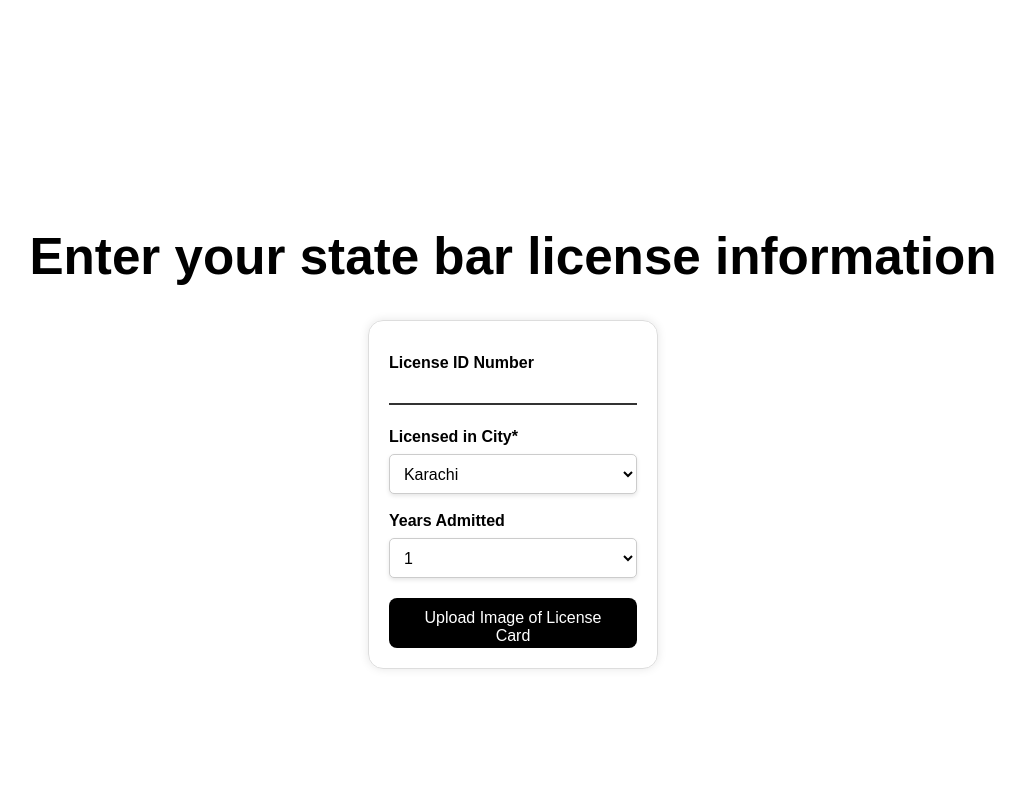
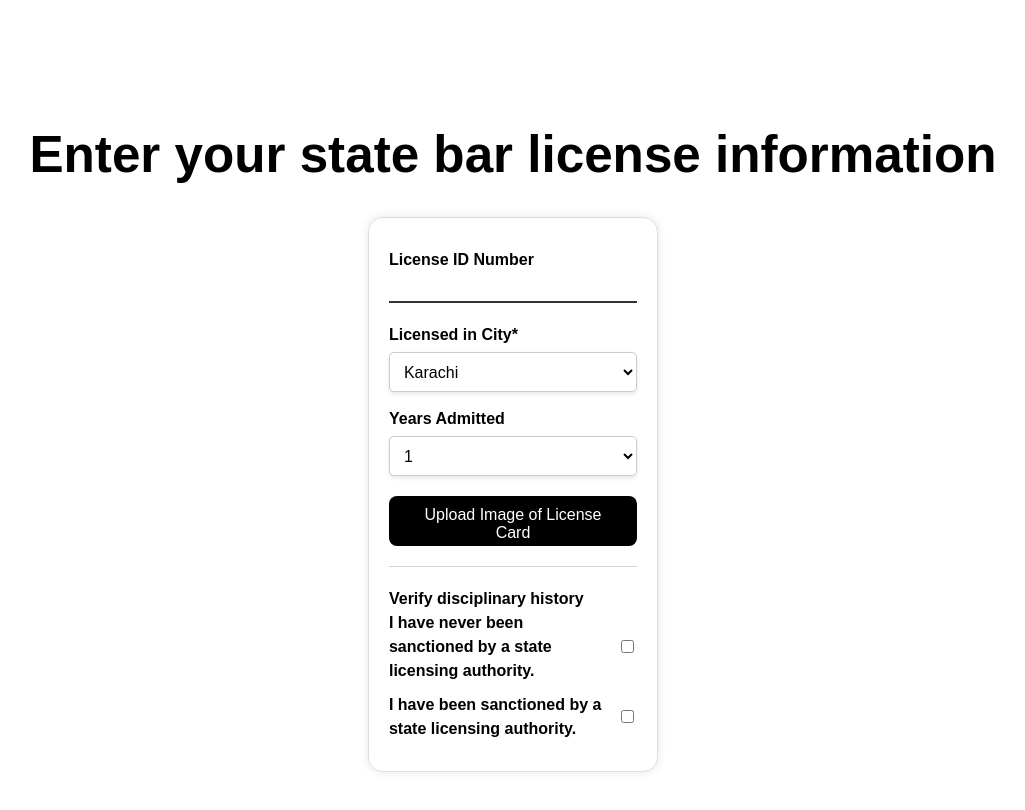
Before and after one commit to Muhammad-Fasih07/LegalApp, a React (Vite) app: page /lawyersPersonalDetails in a window 1280 px wide. Shown: the top 810 px of the page, without its empty margins (127-1152 px from the left). Built offline with nearby package versions, Linux system fonts and the light colour scheme.

Commit message:
feat: Add checkbox options for verifying disciplinary history in lawyerPersonalDetails screen

```diff
--- a/src/Screens/lawyerPersonalDetails.tsx
+++ b/src/Screens/lawyerPersonalDetails.tsx
@@ -5,6 +5,8 @@ import InputField from "../components/InputField";
 import Modal from "react-modal";
 import ImageUploadModal from "../components/ImageUploadModal";
 import Button from "../components/buttons/button";
+
+import Checkbox from "../components/buttons/checkBox";
 
 Modal.setAppElement("#root");
 
@@ -43,8 +45,18 @@ function LawyersPersonalDetails() {
 
   const [formState, setFormState] = useState({ licenseNumber: "" });
 
+  const [selectedOptions, setSelectedOptions] = useState<string[]>([]);
   const handleInputChange = (event: React.ChangeEvent<HTMLInputElement>) => {
     setFormState({ ...formState, [event.target.name]: event.target.value });
+  };
+  const handleOptionChange = (event: React.ChangeEvent<HTMLInputElement>) => {
+    if (event.target.checked) {
+      setSelectedOptions((prev) => [...prev, event.target.value]);
+    } else {
+      setSelectedOptions((prev) =>
+        prev.filter((value) => value !== event.target.value)
+      );
+    }
   };
   const [modalIsOpen, setModalIsOpen] = useState(false);
 
@@ -132,6 +144,43 @@ function LawyersPersonalDetails() {
           onRequestClose={() => setModalIsOpen(false)}
           onImageUpload={setSelectedImage}
         />
+        <hr
+          style={{
+            border: "none",
+            borderTop: "1px solid lightgray",
+            margin: "20px 0",
+          }}
+        />
+        <label
+          style={{
+            display: "block",
+            textAlign: "left",
+            marginBottom: 5,
+            marginTop: 20,
+            color: "black",
+            fontWeight: "bold",
+          }}
+        >
+          Verify disciplinary history
+          <Checkbox
+            id="option1"
+            name="option"
+            value="Option 1"
+            labelText=" I have never been sanctioned by a state licensing authority.
+            "
+            checked={selectedOptions.includes("Option 1")}
+            onChange={handleOptionChange}
+          />
+          <Checkbox
+            id="option2"
+            name="option"
+            value="Option 2"
+            labelText="I have been sanctioned by a state licensing authority.
+            "
+            checked={selectedOptions.includes("Option 2")}
+            onChange={handleOptionChange}
+          />
+        </label>
       </div>
     </div>
   );
--- /dev/null
+++ b/src/components/buttons/checkBox.tsx
@@ -0,0 +1,46 @@
+import React from "react";
+
+interface CheckboxProps {
+  id: string;
+  name: string;
+  value: string;
+  labelText: string;
+  checked: boolean;
+  onChange: (event: React.ChangeEvent<HTMLInputElement>) => void;
+  width?: string;
+  height?: string;
+  labelStyle?: React.CSSProperties;
+}
+
+const Checkbox: React.FC<CheckboxProps> = ({
+  id,
+  name,
+  value,
+  labelText,
+  checked,
+  onChange,
+  width = "auto",
+  height = "auto",
+  labelStyle,
+}) => {
+  return (
+    <div
+      style={{ display: "flex", alignItems: "center", marginBottom: "10px" }}
+    >
+      <label htmlFor={id} style={labelStyle}>
+        {labelText}
+      </label>
+      <input
+        type="checkbox"
+        id={id}
+        name={name}
+        value={value}
+        checked={checked}
+        onChange={onChange}
+        style={{ marginLeft: "10px", width, height }}
+      />
+    </div>
+  );
+};
+
+export default Checkbox;
```
